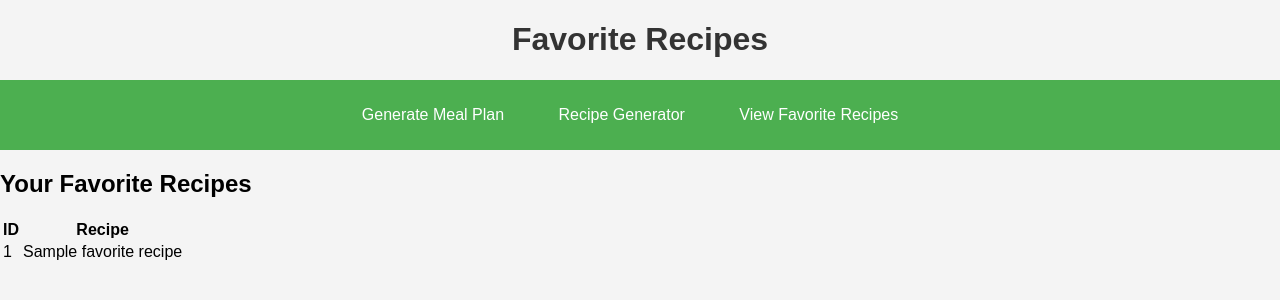
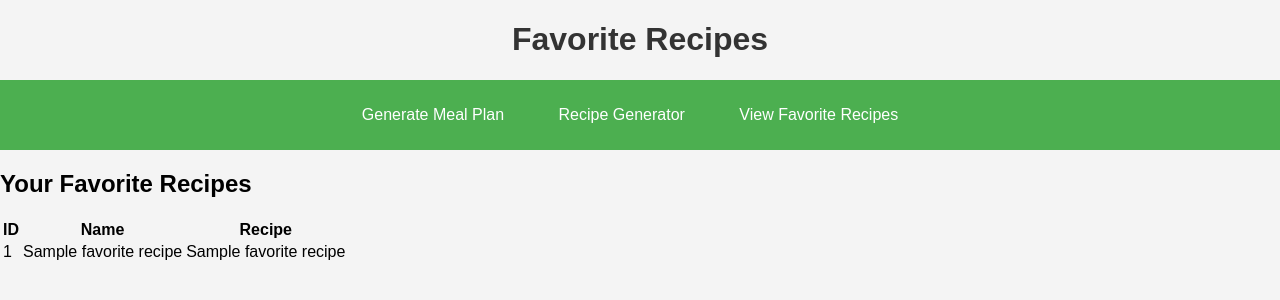
Before and after one commit to rolandjosephb/-Roland-Baja-rolandjosephb-0-followers-1-following-Find-a-repository-AI-Capstone-Meal-Planner, a Flask app: page /view_favourite_recipes in a window 1280 px wide. Shown: the top 300 px of the page. Run offline with Flask 3, Linux system fonts and the light colour scheme; a database or web service that is not in the repository returns one stand-in record (values such as "Sample title"); some libraries are stand-ins or nearby versions.

Commit message:
Add files via upload

```diff
--- a/MealPlanner-AI-CAPSTONE-main/templates/view_favourite_recipe.html
+++ b/MealPlanner-AI-CAPSTONE-main/templates/view_favourite_recipe.html
@@ -23,6 +23,7 @@
         <thead>
             <tr>
                 <th>ID</th>
+                <th>Name</th> <!-- Changed header to 'Name' -->
                 <th>Recipe</th>
             </tr>
         </thead>
@@ -31,12 +32,13 @@
                 {% for recipe in favorite_recipes %}
                 <tr>
                     <td>{{ recipe[0] }}</td> <!-- Recipe ID -->
-                    <td>{{ recipe[1] }}</td> <!-- Recipe Text -->
+                    <td>{{ recipe[1] }}</td> <!-- Recipe Name -->
+                    <td>{{ recipe[2] }}</td> <!-- Recipe Text -->
                 </tr>
                 {% endfor %}
             {% else %}
                 <tr>
-                    <td colspan="2">No favorite recipes found.</td>
+                    <td colspan="3">No favorite recipes found.</td>
                 </tr>
             {% endif %}
         </tbody>
```
Also changed, not shown: MealPlanner-AI-CAPSTONE-main/templates/recipe_generator.html (+13 -4 lines).
